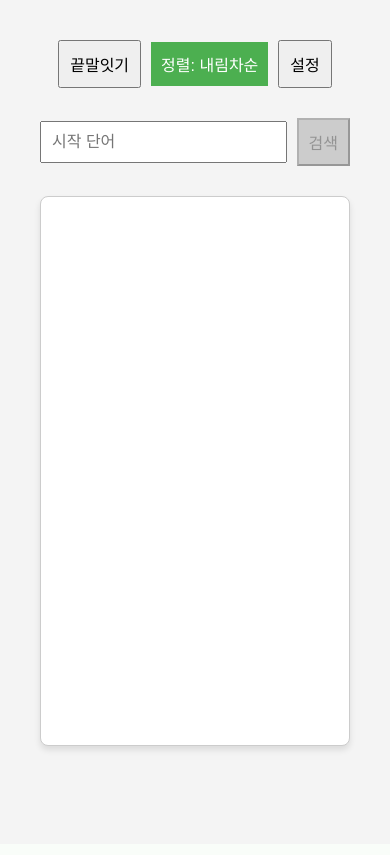
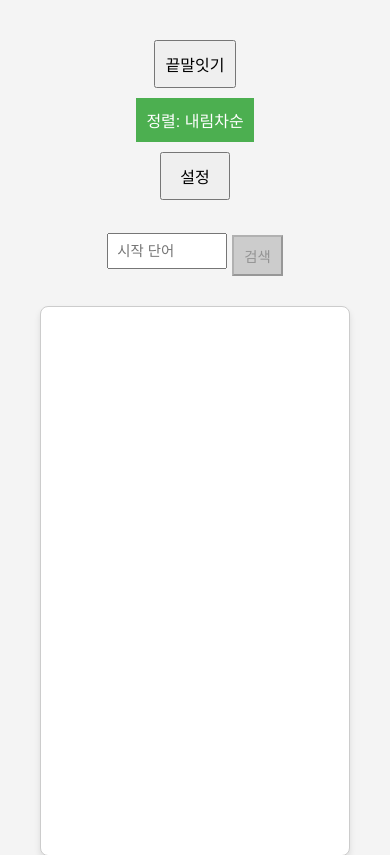
Before and after one commit to pyliasec/KKuTu-Dictionary, a Flask app: page / in a window 390 px wide. Shown: the top 855 px of the page. Before the commit the page ends 753 px from the top, so only its background shows below. Run offline with Flask 3, Linux system fonts and the light colour scheme; parts of the project's set-up code (start-up, migrations or seed data) failed here and were passed over.

Commit message:
feat: Add mission word feature and improve UI
- Add mission word setting to prioritize words containing specific characters
- Support multiple priority characters separated by commas in ending word setting
- Improve Korean initial sound law (dueum) application with bidirectional mapping
- Fix responsive design to prevent UI elements from being cut off on narrow screens
- Fix attack mode sorting logic for proper follow-up word count based sorting
- Add mission character count display in search results

```diff
--- a/app.py
+++ b/app.py
@@ -74,6 +74,7 @@ def search():
     sort_order = request.args.get('sort', 'desc')
     mode = request.args.get('mode', '끝말잇기')
     end_priority = request.args.get('endPriority', '').strip()
+    mission_char = request.args.get('missionChar', '').strip()
 
     # 시작 글자 두음법칙 적용
     variants = get_dueum_variants(query)
@@ -91,6 +92,11 @@ def search():
             seen.add(word)
             item = entry.copy()
             item['length'] = len(word)
+
+            # 미션단어 기능: 특정 글자가 포함된 개수 계산
+            if mission_char:
+                item['mission_count'] = word.count(mission_char)
+
             results.append(item)
 
     if mode == '공격':
@@ -101,19 +107,51 @@ def search():
             item['follow_up_count'] = sum(CHAR_COUNTS.get(ch, 0) for ch in last_variants)
         results = [r for r in results if r['length'] > 1 and r['follow_up_count'] > 0]
 
-    # 우선 정렬 (끝나는 단어 우선)
-    if end_priority:
-        # 끝 글자 두음법칙 적용 (양방향)
-        end_variants = get_dueum_variants(end_priority, reverse=True)
-        results.sort(key=lambda x: (
-            not any(x['word'].endswith(ev) for ev in end_variants),
-            -x.get('follow_up_count', 0) if mode == '공격' else -x['length']
-        ))
-    else:
-        key_func = (lambda x: -x.get('follow_up_count', 0)) if mode == '공격' else (lambda x: -x['length'])
-        results.sort(key=key_func)
-        if sort_order == 'asc':
-            results.reverse()
+    # 정렬 우선순위 설정
+    def get_sort_key(item):
+        word = item['word']
+        mission_count = item.get('mission_count', 0) if mission_char else 0
+        follow_up_count = item.get('follow_up_count', 0)
+        length = item['length']
+
+        # 끝나는 단어 우선순위 점수
+        end_priority_score = len(end_priority.split(',')) if end_priority else 0
+        if end_priority:
+            priority_chars = [char.strip() for char in end_priority.split(',') if char.strip()]
+            last_char = word[-1]
+            for i, priority_char in enumerate(priority_chars):
+                end_variants = get_dueum_variants(priority_char, reverse=True)
+                if any(last_char == ev for ev in end_variants):
+                    end_priority_score = i
+                    break
+
+        # 정렬 키 반환
+        if mission_char:
+            # 미션단어가 있는 경우
+            if mode == '공격':
+                if sort_order == 'asc':
+                    return (end_priority_score, -mission_count, follow_up_count)  # 후속 단어 적은 순
+                else:
+                    return (end_priority_score, -mission_count, -follow_up_count)  # 후속 단어 많은 순
+            else:
+                if sort_order == 'asc':
+                    return (end_priority_score, -mission_count, length)  # 길이 짧은 순
+                else:
+                    return (end_priority_score, -mission_count, -length)  # 길이 긴 순
+        else:
+            # 미션단어가 없는 경우
+            if mode == '공격':
+                if sort_order == 'asc':
+                    return (end_priority_score, follow_up_count)  # 후속 단어 적은 순
+                else:
+                    return (end_priority_score, -follow_up_count)  # 후속 단어 많은 순
+            else:
+                if sort_order == 'asc':
+                    return (end_priority_score, length)  # 길이 짧은 순
+                else:
+                    return (end_priority_score, -length)  # 길이 긴 순
+
+    results.sort(key=get_sort_key)
 
     return jsonify(results)
 
--- a/static/css/style.css
+++ b/static/css/style.css
@@ -42,9 +42,18 @@ body {
 #end-search-bar {
     padding: 10px;
     font-size: 1rem;
-    flex: 1 1 20%;
-    min-width: 150px;
-    max-width: 300px;
+    flex: 1 1 120px;
+    min-width: 100px;
+    max-width: 200px;
+    box-sizing: border-box;
+}
+
+#mission-search-bar {
+    padding: 10px;
+    font-size: 1rem;
+    flex: 0 0 60px;
+    min-width: 50px;
+    max-width: 60px;
     box-sizing: border-box;
 }
 
@@ -52,6 +61,7 @@ button {
     padding: 10px;
     font-size: 1rem;
     flex-shrink: 0;
+    min-width: 70px;
 }
 
 button:disabled {
@@ -144,4 +154,68 @@ button:disabled {
 }
 
 @media (max-width: 600px) {
+    .search-bar {
+        flex-wrap: wrap;
+        justify-content: center;
+    }
+
+    #search-bar,
+    #end-search-bar {
+        flex: 1 1 120px;
+        min-width: 100px;
+        max-width: 150px;
+        margin-bottom: 5px;
+    }
+
+    #mission-search-bar {
+        flex: 0 0 50px;
+        min-width: 45px;
+        max-width: 50px;
+        margin-bottom: 5px;
+    }
+
+    #search-btn {
+        margin-top: 5px;
+        min-width: 60px;
+    }
+
+    .popup {
+        width: 90%;
+        top: 20%;
+        transform: translate(-50%, -20%);
+    }
 }
+
+@media (max-width: 400px) {
+    .search-bar {
+        gap: 5px;
+    }
+
+    #search-bar,
+    #end-search-bar {
+        flex: 1 1 100px;
+        min-width: 80px;
+        max-width: 120px;
+        padding: 8px;
+        font-size: 0.9rem;
+    }
+
+    #mission-search-bar {
+        flex: 0 0 40px;
+        min-width: 35px;
+        max-width: 40px;
+        padding: 8px;
+        font-size: 0.9rem;
+    }
+
+    #search-btn {
+        padding: 8px 10px;
+        font-size: 0.9rem;
+        min-width: 50px;
+    }
+
+    .top-controls {
+        flex-direction: column;
+        gap: 10px;
+    }
+}
--- a/static/js/script.js
+++ b/static/js/script.js
@@ -24,18 +24,28 @@ function toggleEndWordInput() {
   endInput.style.display = enabled ? 'inline-block' : 'none';
 }
 
+// 미션단어 입력창 표시 여부 제어
+function toggleMissionInput() {
+  const enabled = document.getElementById('enable-mission-setting').checked;
+  const missionInput = document.getElementById('mission-search-bar');
+  missionInput.style.display = enabled ? 'inline-block' : 'none';
+}
+
 // 검색 실행
 function searchWord() {
   const query = document.getElementById('search-bar').value;
   const endEnabled = document.getElementById('enable-endword-setting').checked;
   const endQuery = endEnabled ? document.getElementById('end-search-bar').value.trim() : '';
+  const missionEnabled = document.getElementById('enable-mission-setting').checked;
+  const missionQuery = missionEnabled ? document.getElementById('mission-search-bar').value.trim() : '';
   if (query.trim() === '') return;
 
   const params = new URLSearchParams({
     query: query,
     sort: currentSortOrder,
     mode: currentMode,
-    endPriority: endQuery
+    endPriority: endQuery,
+    missionChar: missionQuery
   });
 
   fetch(`/search?${params.toString()}`)
@@ -63,10 +73,16 @@ function searchWord() {
             followUpCount = item.follow_up_count;
           }
 
-          detailsText.textContent = currentMode === '끝말잇기'
+          let detailsContent = currentMode === '끝말잇기'
             ? `단어 길이: ${length}자`
             : `단어 길이: ${length}자 | 후속 단어 수: ${followUpCount}`;
 
+          // 미션단어 정보 추가
+          if (missionEnabled && missionQuery && item.mission_count !== undefined) {
+            detailsContent += ` | 🎯${missionQuery} 개수: ${item.mission_count}`;
+          }
+
+          detailsText.textContent = detailsContent;
           detailsText.style.color = '#777';
           detailsText.style.fontSize = '0.9rem';
           detailsText.style.display = 'block';
@@ -108,3 +124,7 @@ document.getElementById('search-bar').addEventListener('keyup', e => {
 document.getElementById('end-search-bar').addEventListener('keyup', e => {
   if (e.key === 'Enter') searchWord();
 });
+
+document.getElementById('mission-search-bar').addEventListener('keyup', e => {
+  if (e.key === 'Enter') searchWord();
+});
--- a/templates/index.html
+++ b/templates/index.html
@@ -27,7 +27,8 @@
     <div class="search-section">
       <div class="search-bar">
         <input type="text" id="search-bar" placeholder="시작 단어" oninput="checkSearchInput()">
-        <input type="text" id="end-search-bar" placeholder="끝나는 단어" style="display: none">
+        <input type="text" id="end-search-bar" placeholder="끝나는 단어 (예: 가,나,다)" style="display: none">
+        <input type="text" id="mission-search-bar" placeholder="미션" style="display: none">
         <button id="search-btn" onclick="searchWord()" disabled>검색</button>
       </div>
     </div>
@@ -44,6 +45,18 @@
         <input type="checkbox" id="enable-endword-setting" onchange="toggleEndWordInput()">
         끝나는 단어 설정
       </label>
+      <p style="font-size: 0.9rem; color: #666; margin-top: 5px;">
+        콤마(,)로 구분하여 여러 글자 입력 가능<br>
+        예: 가,나,다 (순서대로 우선순위 적용)
+      </p>
+      <br>
+      <label>
+        <input type="checkbox" id="enable-mission-setting" onchange="toggleMissionInput()">
+        미션단어 설정
+      </label>
+      <p style="font-size: 0.9rem; color: #666; margin-top: 5px;">
+        특정 글자가 많이 포함된 단어를 우선 정렬
+      </p>
       <br><br>
       <button onclick="closeSettings()">닫기</button>
     </div>
```
Also changed, not shown: 2 other files.
